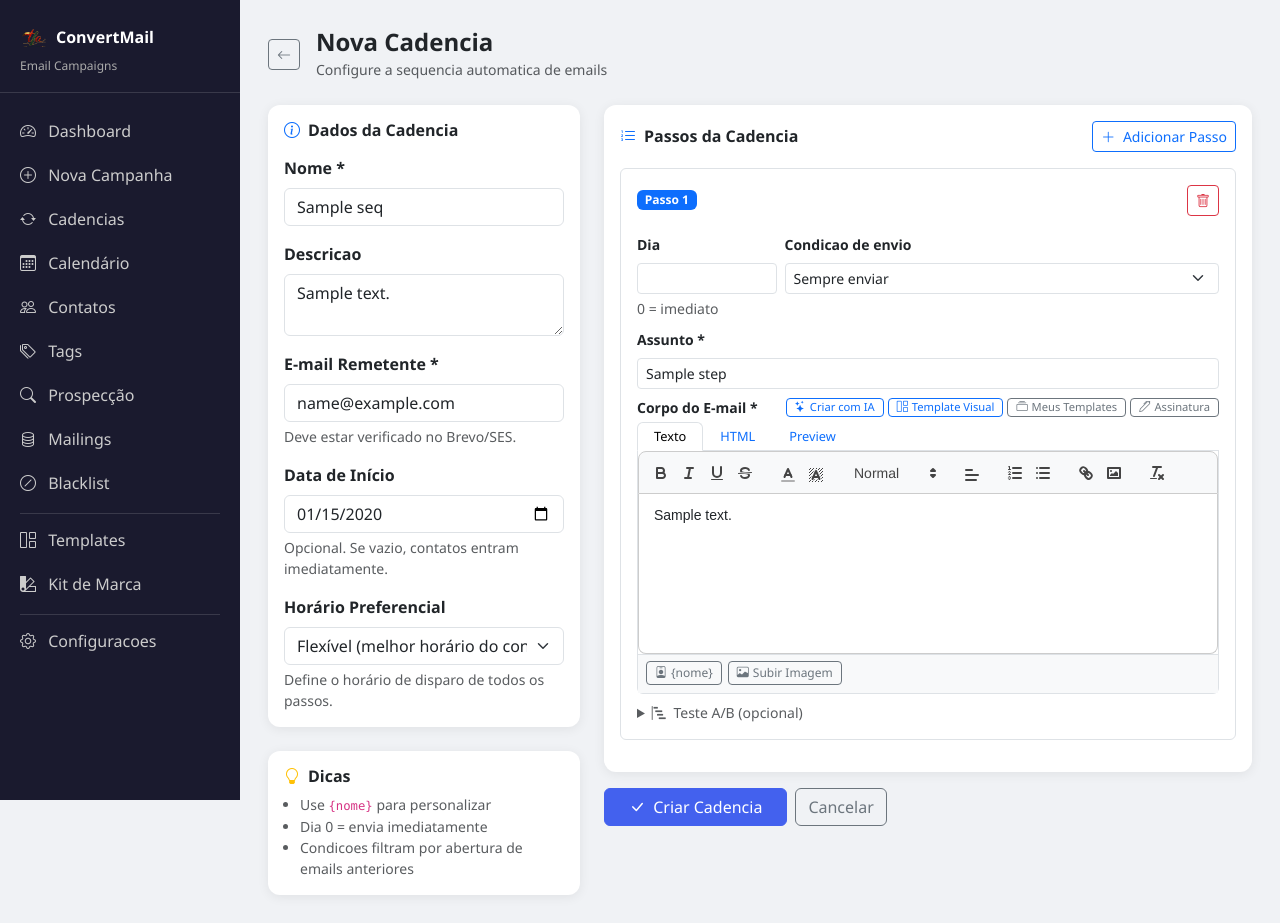
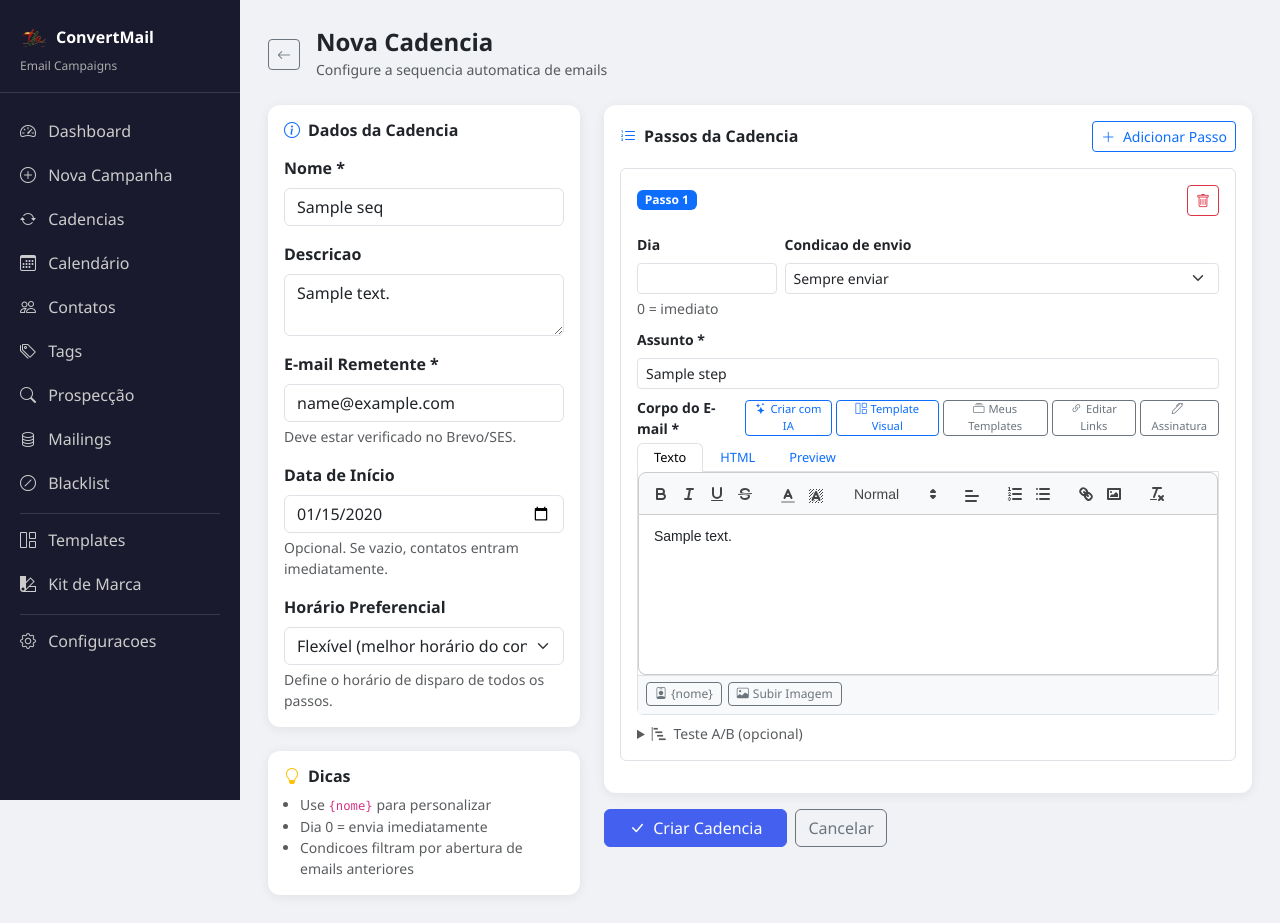
Before and after one commit to mentoriadathay-boop/ses-email-marketing, a Python web app: template templates/nova_cadencia.html in a window 1280 px wide. Run offline with Jinja, Linux system fonts and the light colour scheme; the template is opened without the code that fills it: most values are stand-ins (such as "Sample title", 1, 10 or a date in 2020); some libraries are stand-ins or nearby versions.

Commit message:
feat: editor de links e botoes para emails de IA/templates
Adiciona botao "Editar Links" na campanha e em cada passo da
cadencia, que abre um modal listando todos os links/botoes do
e-mail (templates ou gerados por IA) e permite definir a URL de
destino de cada um, sem precisar editar o HTML manualmente.

```diff
--- a/static/js/editor.js
+++ b/static/js/editor.js
@@ -230,6 +230,79 @@ function showHtmlInEditor(containerId, textareaId, html, subjectId, subjectValue
 }
 
 // ─────────────────────────────────────────────
+// Editar Links e Botões (CTAs) de um HTML completo (template/IA)
+// ─────────────────────────────────────────────
+let _editLinksTarget = null;
+
+function _escapeHtml(str) {
+  const div = document.createElement('div');
+  div.textContent = str || '';
+  return div.innerHTML;
+}
+
+function editLinksModal(containerId, textareaId) {
+  const textarea = document.getElementById(textareaId);
+  const html = (textarea && textarea.value) || '';
+  if (!html.trim()) { alert('Não há conteúdo no e-mail ainda.'); return; }
+
+  const doc = new DOMParser().parseFromString(html, 'text/html');
+  const links = Array.from(doc.querySelectorAll('a[href]'));
+  if (!links.length) {
+    alert('Nenhum link/botão encontrado neste e-mail.');
+    return;
+  }
+
+  const list = document.getElementById('editLinksList');
+  list.innerHTML = links.map((a, i) => {
+    const label = (a.textContent || '').trim().replace(/\s+/g, ' ').slice(0, 60) || '(sem texto)';
+    const href = a.getAttribute('href') || '';
+    return `
+      <div class="mb-2 p-2 border rounded">
+        <label class="form-label small text-muted mb-1">Botão/link: <strong>${_escapeHtml(label)}</strong></label>
+        <input type="text" class="form-control form-control-sm edit-link-href" data-idx="${i}"
+               value="${_escapeHtml(href)}" placeholder="https://...">
+      </div>`;
+  }).join('');
+
+  _editLinksTarget = { containerId, textareaId };
+  new bootstrap.Modal(document.getElementById('modalEditLinks')).show();
+}
+
+function applyEditLinks() {
+  if (!_editLinksTarget) return;
+  const textarea = document.getElementById(_editLinksTarget.textareaId);
+  const html = (textarea && textarea.value) || '';
+  const doc = new DOMParser().parseFromString(html, 'text/html');
+  const links = Array.from(doc.querySelectorAll('a[href]'));
+
+  document.querySelectorAll('#editLinksList .edit-link-href').forEach(inp => {
+    const idx = parseInt(inp.dataset.idx, 10);
+    const val = inp.value.trim();
+    if (links[idx] && val) links[idx].setAttribute('href', val);
+  });
+
+  let newHtml;
+  if (/^<!DOCTYPE/i.test(html)) {
+    newHtml = '<!DOCTYPE html>\n' + doc.documentElement.outerHTML;
+  } else if (/^<html/i.test(html)) {
+    newHtml = doc.documentElement.outerHTML;
+  } else {
+    newHtml = doc.body.innerHTML;
+  }
+
+  textarea.value = newHtml;
+  _rawHtmlContainers.add(_editLinksTarget.containerId);
+
+  bootstrap.Modal.getInstance(document.getElementById('modalEditLinks')).hide();
+
+  // Atualiza a aba Preview se ela existir, sem trocar a aba atual à força
+  const previewWrap = document.getElementById('preview-' + _editLinksTarget.containerId);
+  if (previewWrap && !previewWrap.classList.contains('d-none')) {
+    editorTab('preview', _editLinksTarget.containerId, _editLinksTarget.textareaId);
+  }
+}
+
+// ─────────────────────────────────────────────
 // Assinatura
 // ─────────────────────────────────────────────
 async function _fetchSignature(quill) {
@@ -381,6 +454,9 @@ function initStepEditor(stepDiv) {
   stepDiv.querySelector('.btn-templates-visuais')?.setAttribute(
     'onclick', `openTemplatesModal('${containerId}','${textareaId}','${subjectId}')`
   );
+  stepDiv.querySelector('.btn-edit-links')?.setAttribute(
+    'onclick', `editLinksModal('${containerId}','${textareaId}')`
+  );
 
   initEditor({ containerId, textareaId, subjectId, autoSignature: false });
 }
--- a/templates/base.html
+++ b/templates/base.html
@@ -125,6 +125,28 @@
   {% include '_modal_ia.html' %}
   {% include '_modal_templates_galeria.html' %}
 
+  <!-- Modal Editar Links e Botões -->
+  <div class="modal fade" id="modalEditLinks" tabindex="-1">
+    <div class="modal-dialog">
+      <div class="modal-content">
+        <div class="modal-header">
+          <h5 class="modal-title"><i class="bi bi-link-45deg me-2"></i>Editar Links e Botões</h5>
+          <button type="button" class="btn-close" data-bs-dismiss="modal"></button>
+        </div>
+        <div class="modal-body">
+          <p class="text-muted small mb-3">
+            Defina para onde cada link/botão deste e-mail deve apontar (ex: link do seu site, WhatsApp, checkout).
+          </p>
+          <div id="editLinksList"></div>
+        </div>
+        <div class="modal-footer">
+          <button type="button" class="btn btn-outline-secondary" data-bs-dismiss="modal">Cancelar</button>
+          <button type="button" class="btn btn-primary" onclick="applyEditLinks()">Aplicar</button>
+        </div>
+      </div>
+    </div>
+  </div>
+
   <script src="https://cdn.jsdelivr.net/npm/bootstrap@5.3.3/dist/js/bootstrap.bundle.min.js"></script>
   <script src="https://cdn.quilljs.com/1.3.6/quill.min.js"></script>
   <script src="https://cdn.jsdelivr.net/npm/chart.js@4.4.4/dist/chart.umd.min.js"></script>
--- a/templates/nova_cadencia.html
+++ b/templates/nova_cadencia.html
@@ -129,6 +129,10 @@
                       <button type="button" class="btn btn-outline-secondary btn-sm py-0 px-2 btn-template"
                               style="font-size:.7rem">
                         <i class="bi bi-collection me-1"></i>Meus Templates
+                      </button>
+                      <button type="button" class="btn btn-outline-secondary btn-sm py-0 px-2 btn-edit-links"
+                              style="font-size:.7rem">
+                        <i class="bi bi-link-45deg me-1"></i>Editar Links
                       </button>
                       <button type="button" class="btn btn-outline-secondary btn-sm py-0 px-2 btn-assinatura"
                               style="font-size:.7rem">
@@ -264,6 +268,10 @@
                   style="font-size:.7rem">
             <i class="bi bi-collection me-1"></i>Meus Templates
           </button>
+          <button type="button" class="btn btn-outline-secondary btn-sm py-0 px-2 btn-edit-links"
+                  style="font-size:.7rem">
+            <i class="bi bi-link-45deg me-1"></i>Editar Links
+          </button>
           <button type="button" class="btn btn-outline-secondary btn-sm py-0 px-2 btn-assinatura"
                   style="font-size:.7rem">
             <i class="bi bi-pen me-1"></i>Assinatura
--- a/templates/nova_campanha.html
+++ b/templates/nova_campanha.html
@@ -83,6 +83,10 @@
               <button type="button" class="btn btn-sm btn-outline-secondary"
                       onclick="openTemplateModal('quill-main','subject')">
                 <i class="bi bi-collection me-1"></i> Meus Templates
+              </button>
+              <button type="button" class="btn btn-sm btn-outline-secondary"
+                      onclick="editLinksModal('quill-main','textarea-main')">
+                <i class="bi bi-link-45deg me-1"></i> Editar Links
               </button>
               <button type="button" class="btn btn-sm btn-outline-secondary"
                       onclick="reinserirAssinatura('quill-main')">
```
